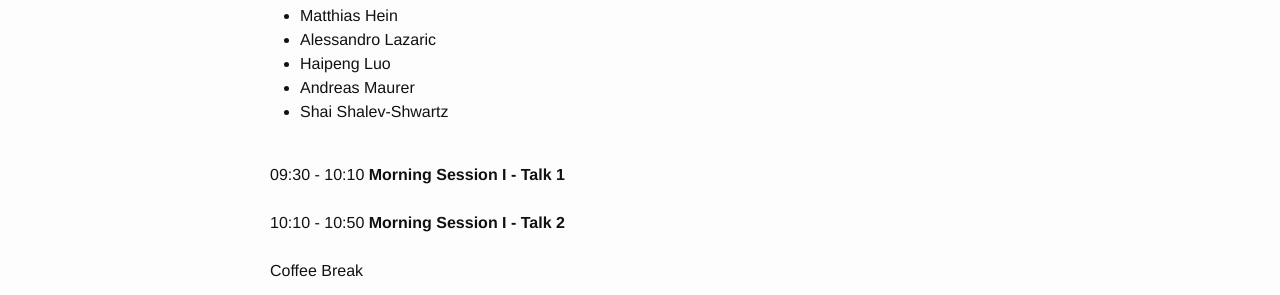
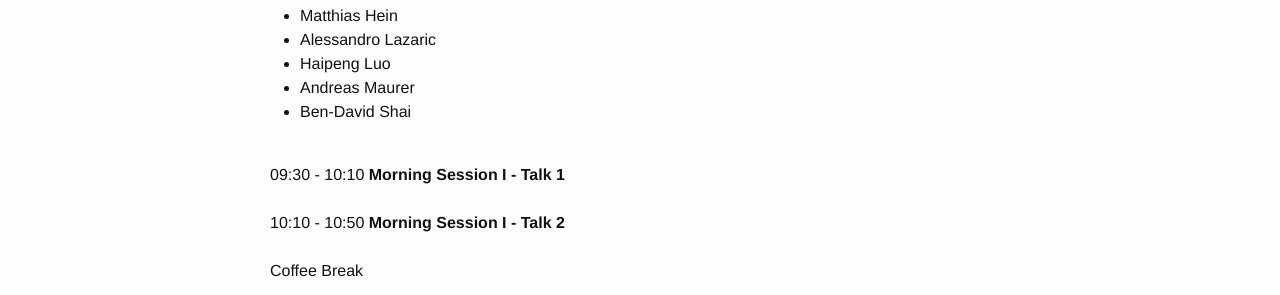
Before and after one commit to dalimeeting/dalimeeting.github.io, a Jekyll site: the page built from _posts/2016-03-30-learning-theory.md, in a window 1280 px wide. Shown: the part 629-924 px from the top of the page. Built offline with Jekyll 4.4.1, drawn with Linux system fonts in a browser that asks for light colours.

Commit message:
[learning theory] updated speakers list

```diff
--- a/_posts/2016-03-30-learning-theory.md
+++ b/_posts/2016-03-30-learning-theory.md
@@ -51,5 +51,5 @@ speakers:
 - Alessandro Lazaric
 - Haipeng Luo
 - Andreas Maurer
-- Shai Shalev-Shwartz
+- Ben-David Shai
 ---
```
